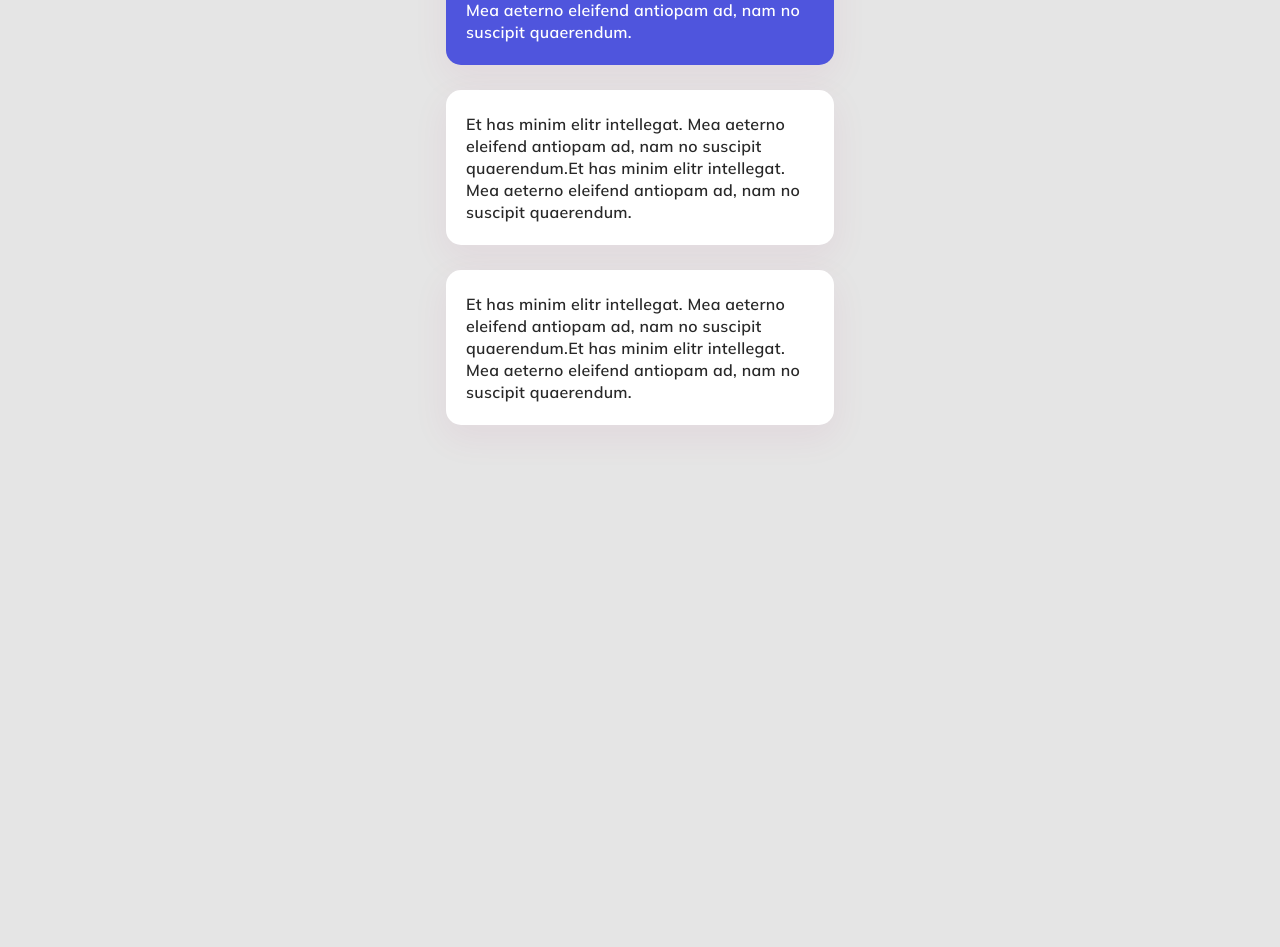
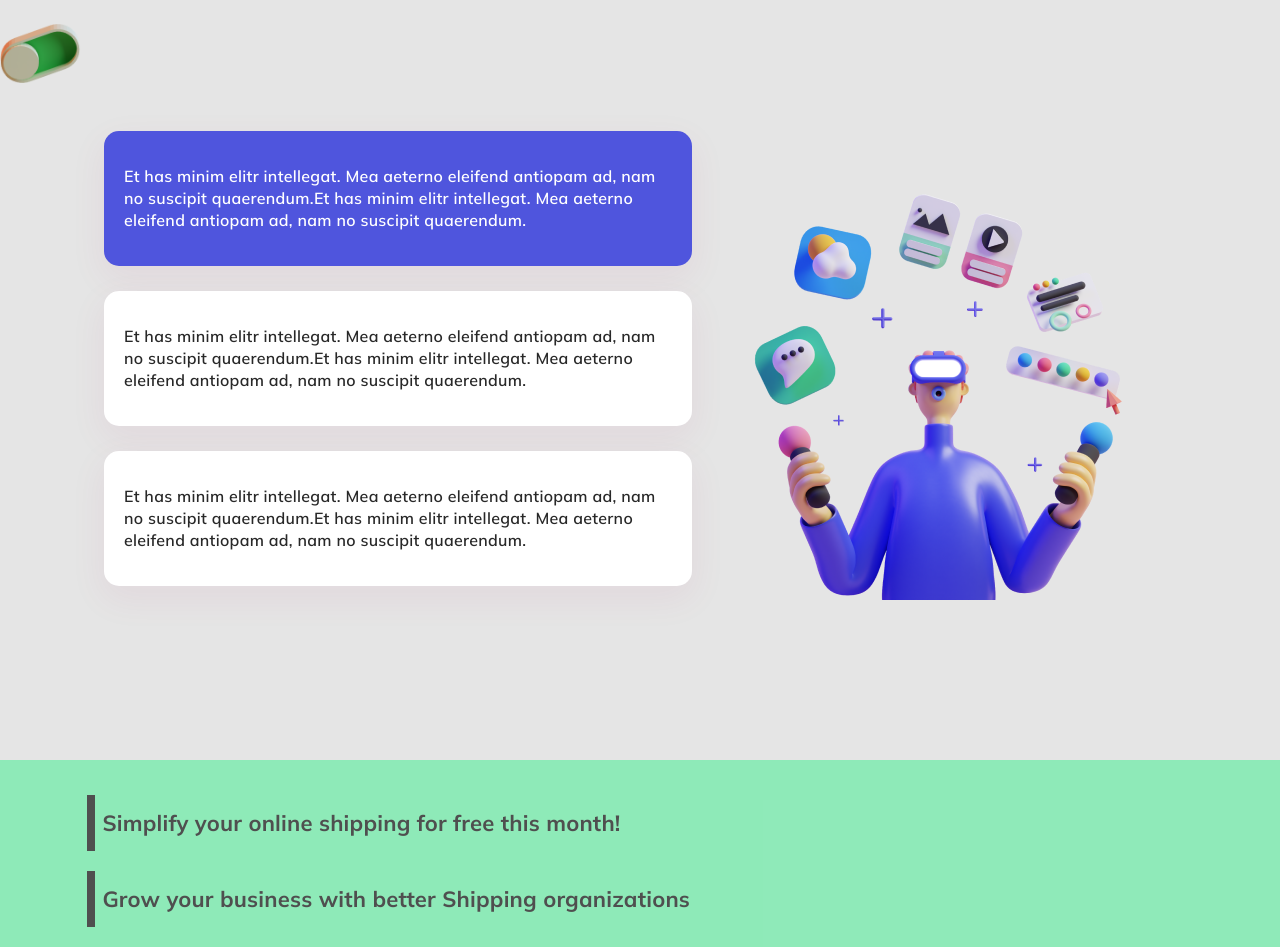
Before and after one commit to Athman-aa1808162/Template, a plain HTML site: page index.html in a window 1280 px wide. Shown: the part 725-1672 px from the top of the page. Before the commit the page ends 1310 px from the top, so only its background shows below. Drawn offline with nearby package versions, Linux system fonts and the light colour scheme.

Commit message:
Start section 2

```diff
--- a/assets/css/main.css
+++ b/assets/css/main.css
@@ -197,7 +197,9 @@ header .container .hero .info a {
 }
 
 .section-1 .container {
-
+    display: flex;
+    align-items: center;
+    justify-content: space-evenly;
 }
 
 .section-1 .container span img {
@@ -248,4 +250,77 @@ header .container .hero .info a {
 .section-1 .container .right-col img {
     display: none;
 }
+
+@media (min-width: 650px) {
+.section-1 .container span img {
+    width: 70px;
+}
+.section-1 .container .left-col .text-1,
+.section-1 .container .left-col .text-2,
+.section-1 .container .left-col .text-3 {
+    width: 488px;
+    height: 135px;
+}
+}
+
+@media (min-width: 780px) {
+.section-1 .container span img {
+    width: 110px;
+}
+.section-1 .container .left-col .text-1,
+.section-1 .container .left-col .text-2,
+.section-1 .container .left-col .text-3 {
+    width: 588px;
+    height: 135px;
+}
+.section-1 .container .right-col img {
+    display: flex;
+}
+}
 /* End Section One */
+
+/* Start Section Two */
+.section-2 {
+    background-color: azure;
+    height: 686px;
+    padding-top: 35px;
+    position: relative;
+}
+
+.section-2::before {
+    content: "";
+    width: 100%;
+    height: 307px;
+    background-color: rgba(46, 213, 115, 0.5);
+    position: absolute;
+    top: 0;
+}
+
+.section-2 .container {
+
+}
+
+.section-2 .container .top-heading {
+    display: flex;
+    flex-direction: column;
+    gap: 20px;
+}
+
+.section-2 .container .top-heading h4 {
+    font-size: 22px;
+    line-height: 56px;
+    letter-spacing: 0.2px;
+    color: #4F4F4F;
+    position: relative;
+}
+
+.section-2 .container .top-heading h4::before {
+    content: "";
+    position: absolute;
+    width: 8px;
+    height: 100%;
+    left: -15px;
+    background-color: #4F4F4F;
+}
+
+/* End Section Two */
--- a/index.html
+++ b/index.html
@@ -36,7 +36,7 @@
                 </div>
             </nav>
             <div class="hero">
-                <img src="./assets/img/Header-img.svg" alt="">
+                <img src="./assets/img/Header-img.png" alt="">
                 <div class="info">
                     <h1>We scratch, build and play together</h1>
                     <p>Et has minim elitr intellegat. Mea aeterno eleifend antiopam ad, nam no suscipit quaerendum. At nam minimum ponderum. Est audiam animal molestiae te. Ex duo eripuit mentitum.</p>
@@ -61,6 +61,22 @@
         </div>
     </section>
     <!-- End Section One -->
+    <!-- Start Section Two -->
+    <section class="section-2">
+        <div class="container">
+            <div class="top-heading">
+                <h4>Simplify your online shipping for free this month!</h4>
+                <h4>Grow your business with better Shipping organizations</h4>
+            </div>
+            <div class="feautres">
+                <div class="one">
+                    <!-- icon -->
+                    <!-- text -->
+                </div>
+            </div>
+        </div>
+    </section>
+    <!-- End Section Two -->
     <script src="./assets/js/main.js"></script>
 </body>
 </html>
```
Also changed, not shown: 1 other file.
